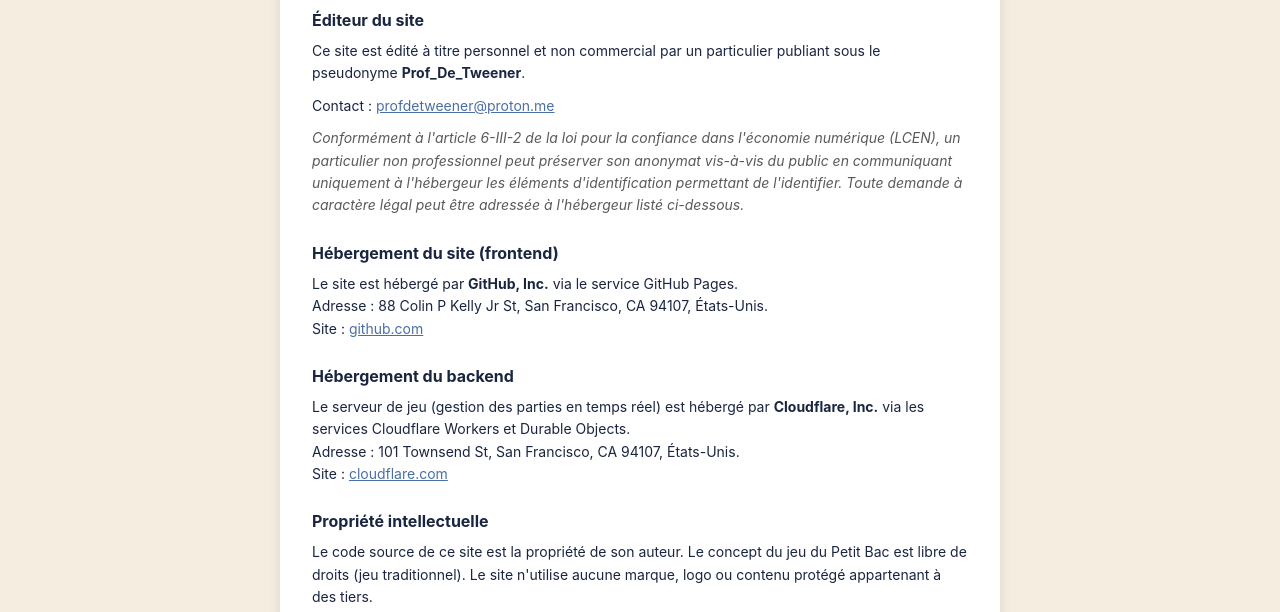
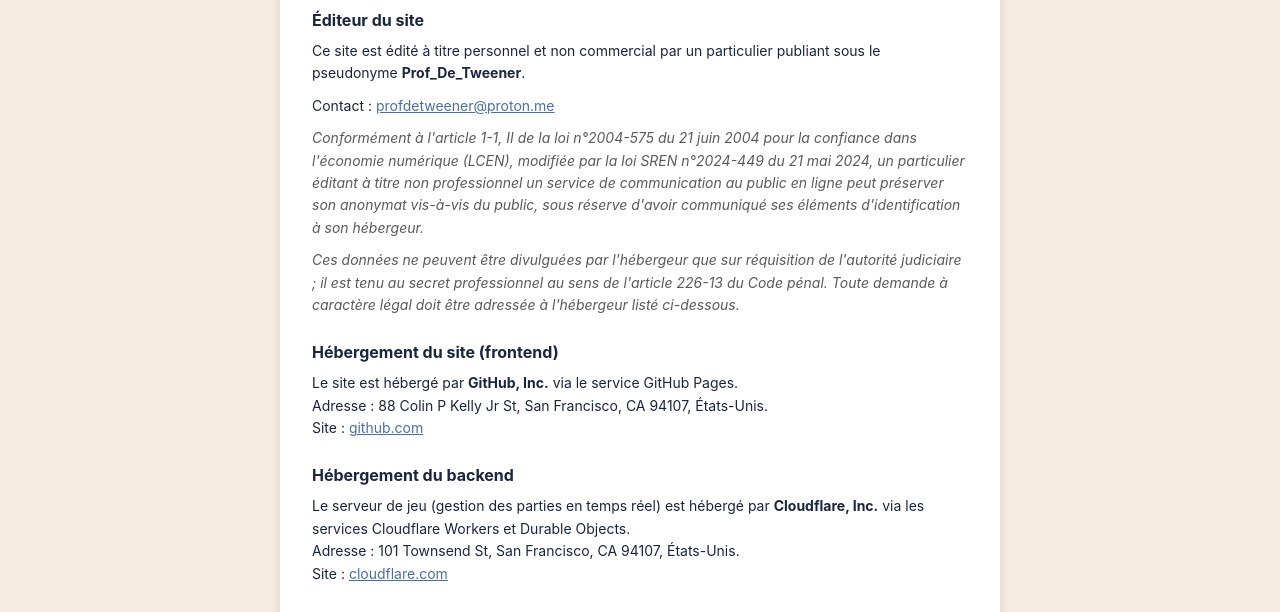
Before and after one commit to profdetweener/petitbac, a plain HTML site: page frontend/mentions.html in a window 1280 px wide. Shown: the part 184-796 px from the top of the page. Drawn offline with Linux system fonts and the light colour scheme.

Commit message:
maj mentions legales

```diff
--- a/frontend/mentions.html
+++ b/frontend/mentions.html
@@ -27,11 +27,18 @@
           Contact : <a href="mailto:profdetweener@proton.me">profdetweener@proton.me</a>
         </p>
         <p class="legal-note">
-          Conformément à l'article 6-III-2 de la loi pour la confiance dans l'économie
-          numérique (LCEN), un particulier non professionnel peut préserver son anonymat
-          vis-à-vis du public en communiquant uniquement à l'hébergeur les éléments
-          d'identification permettant de l'identifier. Toute demande à caractère légal
-          peut être adressée à l'hébergeur listé ci-dessous.
+          Conformément à l'article 1-1, II de la loi n°2004-575 du 21 juin 2004 pour
+          la confiance dans l'économie numérique (LCEN), modifiée par la loi SREN
+          n°2024-449 du 21 mai 2024, un particulier éditant à titre non professionnel
+          un service de communication au public en ligne peut préserver son anonymat
+          vis-à-vis du public, sous réserve d'avoir communiqué ses éléments
+          d'identification à son hébergeur.
+        </p>
+        <p class="legal-note">
+          Ces données ne peuvent être divulguées par l'hébergeur que sur réquisition
+          de l'autorité judiciaire ; il est tenu au secret professionnel au sens de
+          l'article 226-13 du Code pénal. Toute demande à caractère légal doit être
+          adressée à l'hébergeur listé ci-dessous.
         </p>
       </section>
 
```
